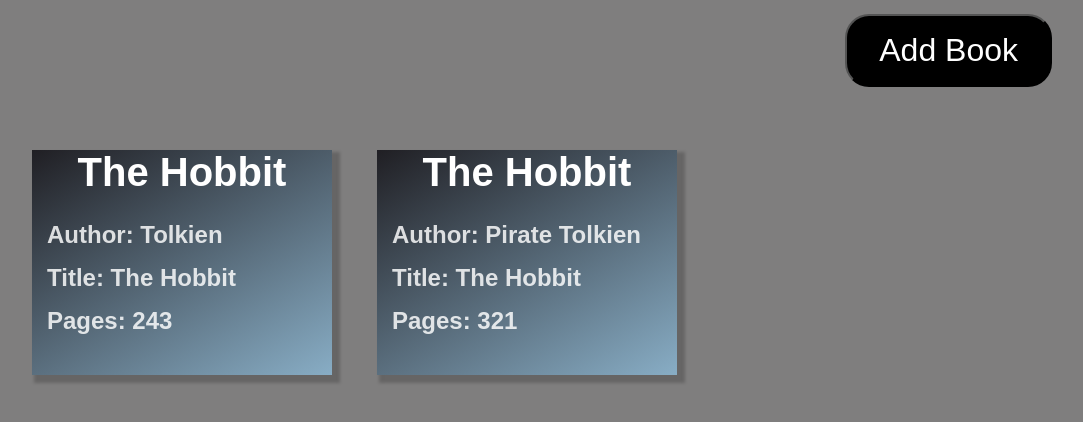
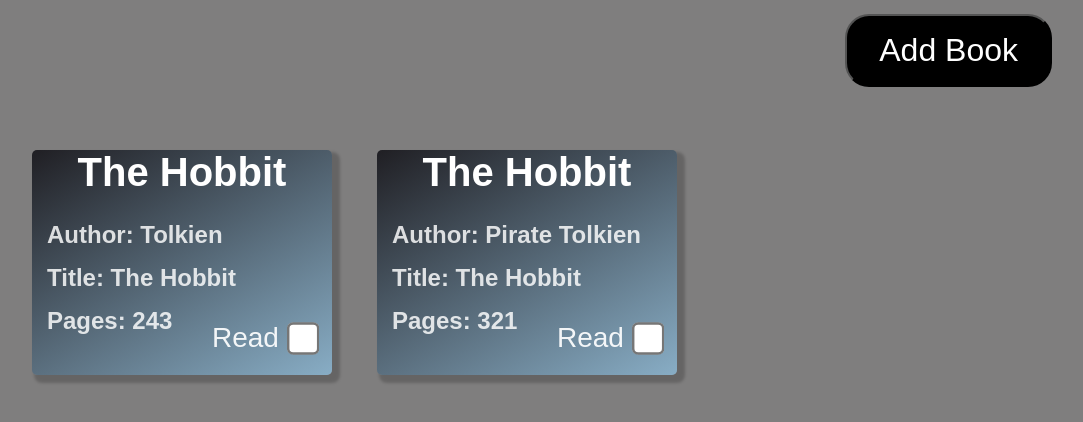
Before and after one commit to slowlane/Library, a plain HTML site: page index.html in a window 1280 px wide. Shown: the top 422 px of the page, without its empty margins (178-1261 px from the left). Drawn offline with Linux system fonts and the light colour scheme.

Commit message:
Added toggle and toggle functionality

```diff
--- a/css/styles.css
+++ b/css/styles.css
@@ -78,7 +78,7 @@ header button {
     /* margin-right: 5%; */
 }
 
-input {
+.modal-content input {
     width: 70%;
     display: block;
     margin: 5px auto;
@@ -119,11 +119,11 @@ input {
     flex-direction: column;
     width: 300px;
     height: 225px;
-    /* background-color: rgb(243, 214, 214); */
     background: linear-gradient(150deg, rgba(25, 24, 29, 0.932), rgb(136, 173, 197) 100%);
-    /* padding: 5px; */
     gap: 15px;
     box-shadow: 5px 5px 3px 3px rgba(0, 0, 0, 0.2);
+    border-radius: 5px;
+    position: relative;
 
 }
 
@@ -148,3 +148,34 @@ input {
     font-weight: 700;
     left: 50%;
 }
+
+.card div {
+    display: flex;
+    gap: 3px;
+    position: absolute;
+    bottom: 20px;
+    right: 35px;
+    /* align-self: flex-end; */
+    padding: 10px;
+    transform: scale(2.5);
+    /* font-size: 30px; */
+
+}
+
+.card div label, input {
+
+    display: inline-block;
+    vertical-align: middle;
+
+}
+
+.card div label {
+    font-size: 0.7rem;
+    color: rgba(255, 255, 255, 0.918);
+}
+
+.read-book {
+    background-color: white;
+    background: linear-gradient(150deg, rgba(158, 137, 243, 0.932), rgb(61, 224, 83) 100%);
+
+}
--- a/script.js
+++ b/script.js
@@ -44,11 +44,34 @@ function render(){
         let pages = document.createElement("p");
         pages.innerText = "Pages: " + book.pages;
 
+
+        //Fixing the read toggle
+        let readToggleDiv = document.createElement("div");
+
+        let readToggleLabel = document.createElement("label");
+        readToggleLabel.innerText = "Read";
+        readToggleLabel.setAttribute("for", "read-toggle");
+
+        let readToggle = document.createElement("INPUT");
+        readToggle.setAttribute("type", "checkbox");
+        readToggle.id = "read-toggle";
+
+        readToggle.addEventListener("click", e => {
+            e.target.parentElement.parentElement.classList.toggle("read-book");
+            console.log("Hi!");
+        })
+
+
         //Add contents of card, and add card to the content div
         bookCard.appendChild(bookHeader);
         bookCard.appendChild(title);
         bookCard.appendChild(author);
         bookCard.appendChild(pages);
+        bookCard.appendChild(readToggleDiv);
+
+        readToggleDiv.appendChild(readToggleLabel);
+        readToggleDiv.appendChild(readToggle);
+        // bookCard.appendChild(readToggle);
 
         content.appendChild(bookCard);
 
```
